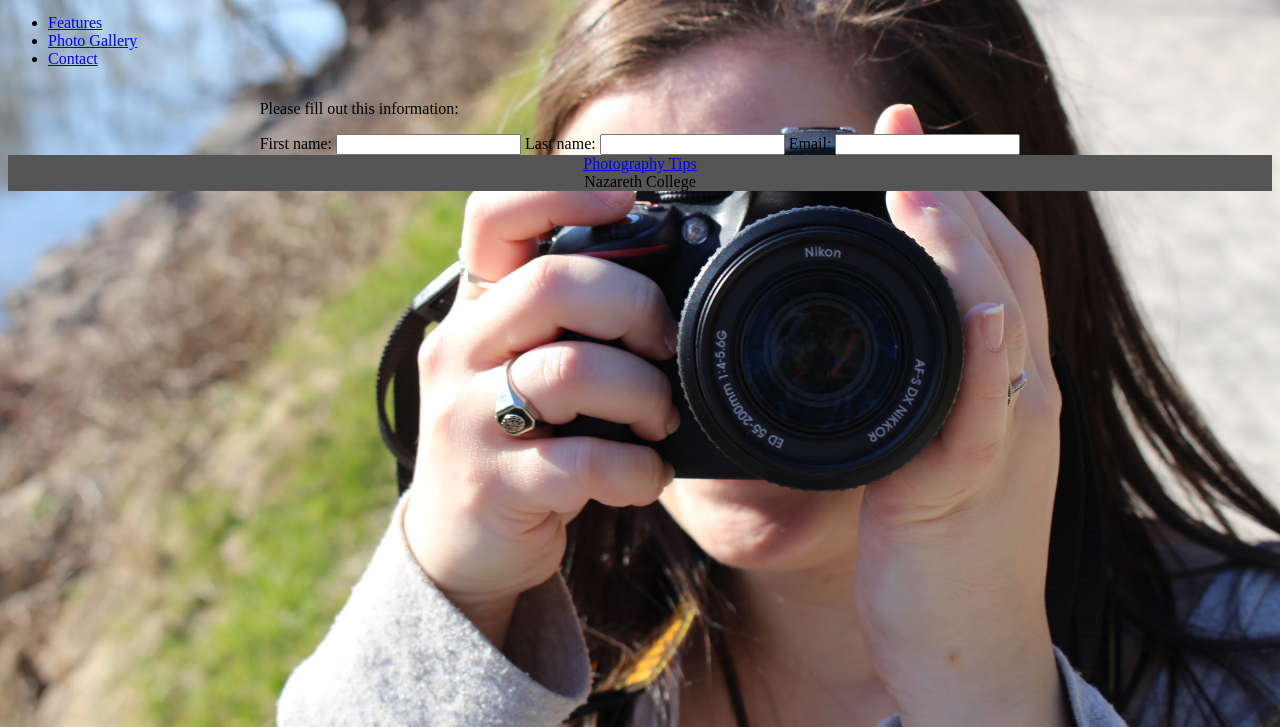
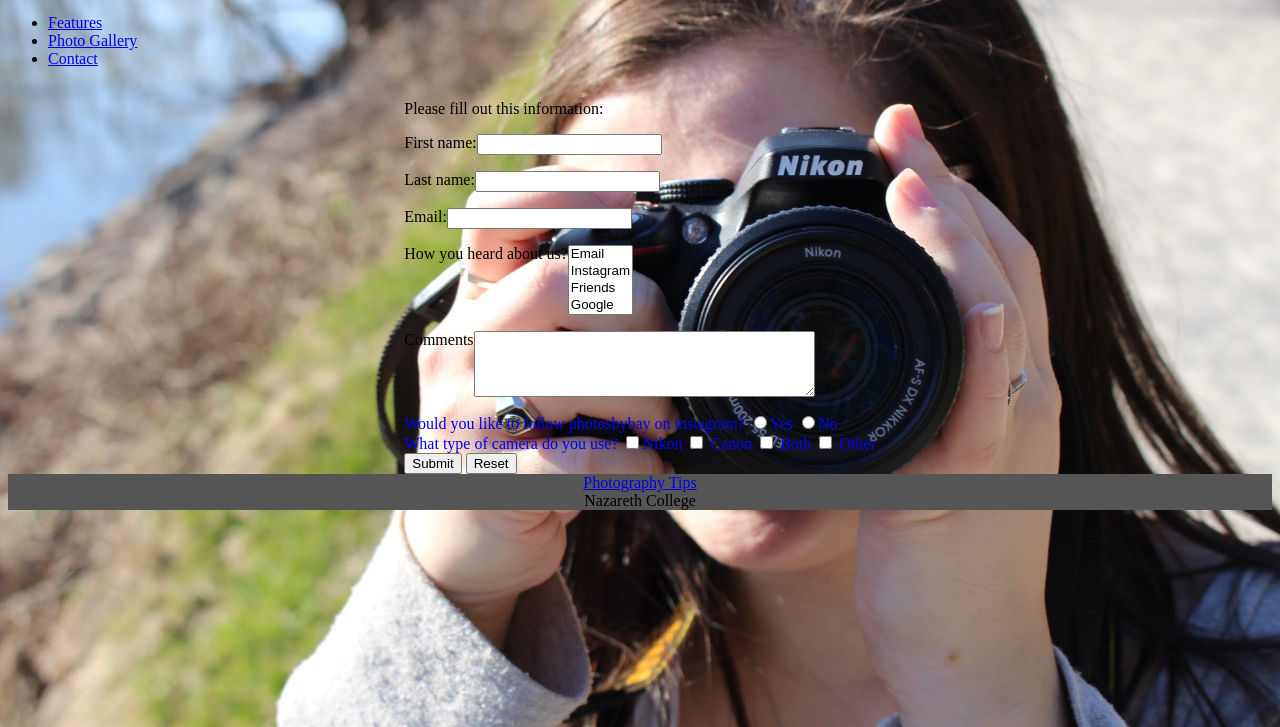
Before and after one commit to bcarozz8/assignment4, a plain HTML site: page contact.html in a window 1280 px wide. Shown: the part 89-816 px from the top of the page. Drawn offline with Linux system fonts and the light colour scheme.

Commit message:
updated contact

```diff
--- a/contact.html
+++ b/contact.html
@@ -30,17 +30,64 @@
 
 
         <main>
-                <form>
+                <form action="thankyou.html">
                     <p> Please fill out this information: </p>
-                    <label for="firstname">First name: </label>
+
+                    <p>
+                    <label for="firstname">First name:   </label>
                     <input type="text" name="firstname" id="firstname">
+                     </p>
 
-                    <label for="lastname">Last name: </label>
+                    <p>
+                    <label for="lastname">Last name:   </label>
                     <input type="text" name="lastname" id="lastname">
+                    </p>
 
+                    <p>
                     <label for="email">Email: </label>
                     <input type="text" name="email" id="email">
 
+                    </p>
+
+                    <p>
+                    <label for="how-you-heard"> How you heard about us?</label>
+                    <select name="how-you-heard" id="how-you-heard" multiple="true">
+                            <option value="email">Email</option>
+                            <option value="instagram">Instagram</option>
+                            <option value="friends">Friends</option>
+                            <option value="Google">Google</option>
+                        </select>
+                    </p>
+
+                    <p>
+                    <label for="comments">Comments</label>
+                    <textarea name="comments" id="comments" rows="4" cols="40"></textarea>
+                    </p>
+
+
+                    <div class="radio-button" style="color: blue">
+                        <label for="follow photosbybay on instagram"> Would you like to follow photosbybay on instagram?</label>
+                        <input type="radio" name= "follow photosbybay on instagram" value "Yes"checked>Yes
+                        <input type="radio" name= "follow photosbybay on instagram" value "No">No
+                    </div>
+
+
+
+                    <div class="checkboxes" style="color: blue">
+
+                        <label for"camera-used"> What type of camera do you use?</label>
+                        <input type="checkbox" name="devices-used" value "Nikon">Nikon
+                        <input type="checkbox" name="devices-used" value "Canon"> Canon
+                        <input type="checkbox" name="devices-used" value "Both"> Both
+                        <input type="checkbox" name="devices-used" value " Other"> Other
+
+
+                    </div>
+
+
+                    <label></label>
+                    <input type="submit" value="Submit">
+                     <input type="reset" value="Reset">
 
 
 
--- a/css/styles.css
+++ b/css/styles.css
@@ -19,6 +19,13 @@ html {
 
 }
 
+
+
+form p {
+    display: flex;
+    margin-bottom: 1em;
+
+}
 
 div ul li {
 
@@ -71,7 +78,8 @@ a:hover {
 
 =======
 @media screen and (max-width:40rem){
-    header {flex-direction: column;}
+    header {flex-direction: column;
+    form p {flex-direction: column}}
 }
 
 
```
Also changed, not shown: features.html (+4 -4 lines), thankyou.html (added, +16 -0 lines).
